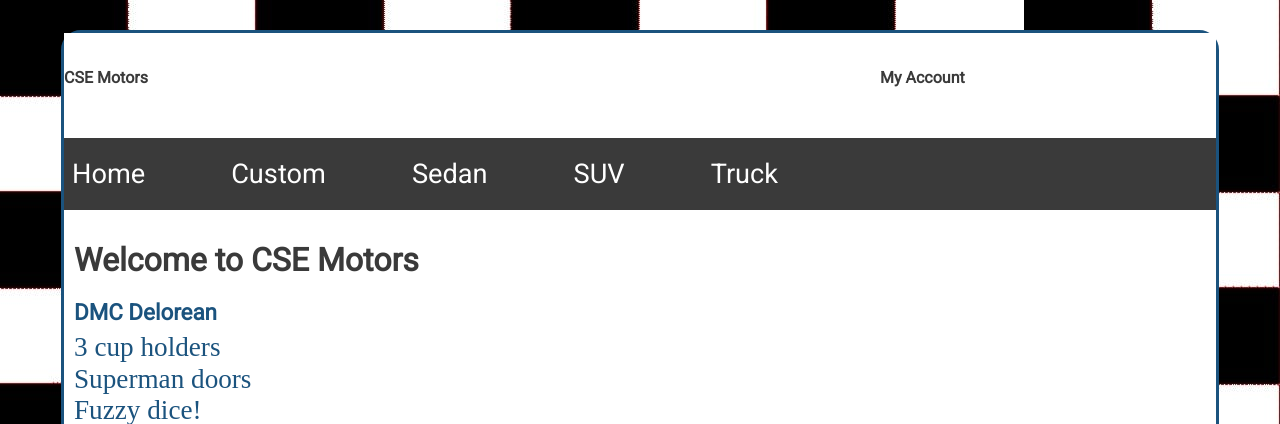
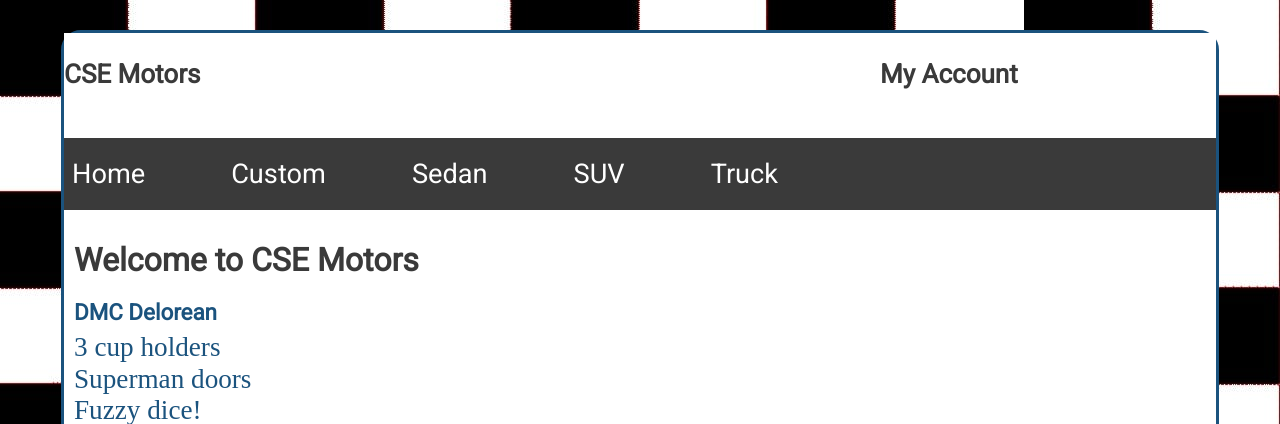
Before and after one commit to dinismubai/cse340-web-backend, a Node server app: page / in a window 1280 px wide. Shown: the top 424 px of the page. Run offline with Node 20, Linux system fonts and the light colour scheme; some libraries are stand-ins or nearby versions.

Commit message:
Last change before submission

```diff
--- a/public/css/base.css
+++ b/public/css/base.css
@@ -38,6 +38,10 @@ li a:hover {
   grid-row: 1;
 }
 
+#logos {
+  font-size: 5rem;
+}
+
 #account {
   grid-column: 2;
   grid-row: 1;
@@ -46,7 +50,8 @@ li a:hover {
 
 #account-ancor {
   text-decoration: none;
-  font-size: 16px;
+  font-size: 26px;
+  font-weight: bold;
   margin-right: 0px;
   font-family: 'Roboto', sans-serif;
   color: #3a3a3a;
--- a/views/partials/footer.ejs
+++ b/views/partials/footer.ejs
@@ -1,3 +1,3 @@
 <p id="footer-text">
   &copy; 2024, CSE 340 App
-  </p>
+</p>
```
